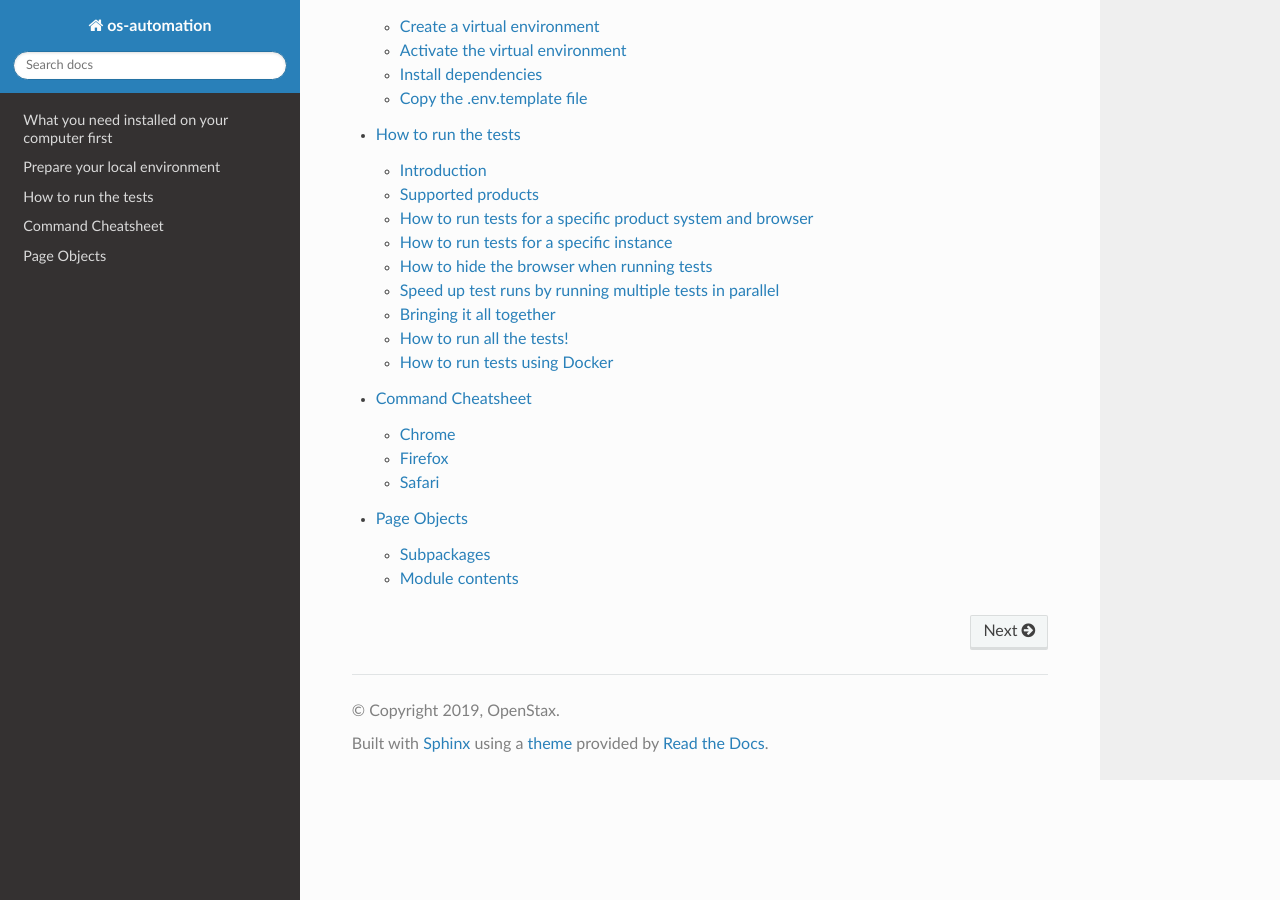
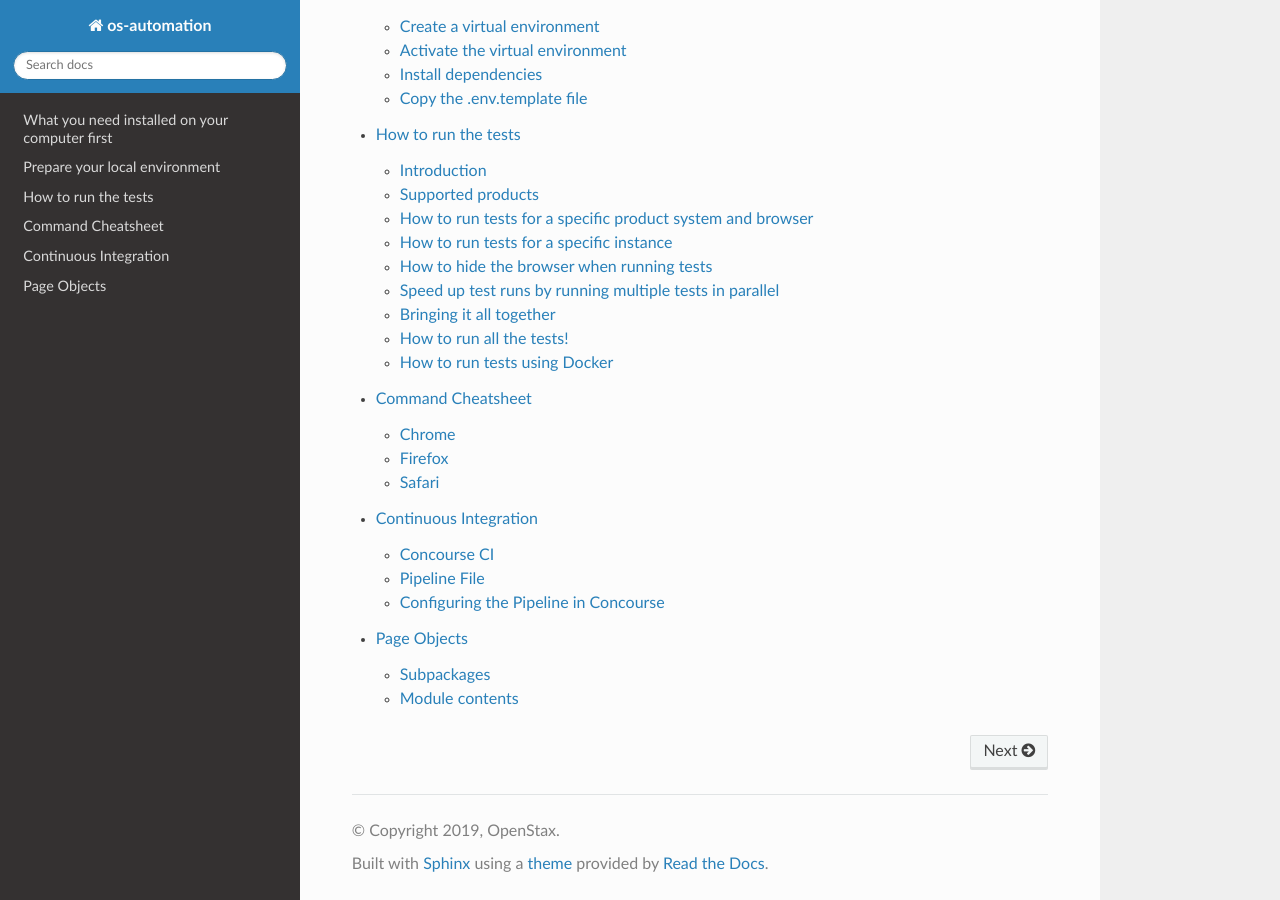
Before and after one commit to openstax/os-automation, a Sphinx documentation site: the page built from docs/index.rst, in a window 1280 px wide and 900 px high, scrolled down 701 px. Built offline with Sphinx 7.4.7 and the Read the Docs theme 2.0.0, drawn with Linux system fonts in a browser that asks for light colours; some of the changed lines change nothing that is shown.

Commit message:
added documentation about the concourse pipeline to the docs

```diff
--- /dev/null
+++ b/docs/ci.rst
@@ -0,0 +1,119 @@
+.. _ci:
+
+######################
+Continuous Integration
+######################
+
+os-automation uses a combination of Concourse CI and CircleCI to run tests upon
+the detection of new deployments. The tasks that are used to do this are executed
+within a pipeline and are run one after the other. Concourse CI acts as the
+"listener" for new deployments. When a new deployment is detected it will
+execute a task that starts the UI tests in Circle CI for the environment that has
+a new deployment.
+
+Concourse CI
+============
+
+.. seealso::
+   It's recommended that the `Concourse Tutorial <https://concoursetutorial.com/>`_
+   by Stark and Wayne be done in order to understand how Concourse CI works or if
+   there are any maintenance tasks to update the pipeline.
+
+We'll cover Concourse CI from a high level by going over the pipeline file for ``os-web``.
+
+Pipeline File
+=============
+
+Concourse CI pipeline configuration is all done using yaml. Here is the pipeline file for
+running os-web UI tests in CircleCI:
+
+.. literalinclude:: ../.concourse/ui-tests-os-web.pipeline.yml
+   :language: yaml
+   :linenos:
+
+When looking at the pipeline file from a high level it's useful to drop down towards
+the end of the file and look at each of the steps that will be executed as part of the
+the pipeline.
+
+Below are all the steps that are defined in the ``jobs`` area:
+
+.. literalinclude:: ../.concourse/ui-tests-os-web.pipeline.yml
+   :language: yaml
+   :emphasize-lines: 4,6,7,9,11
+   :lines: 31-44
+   :linenos:
+
+Each of the highlighted lines is a step in the pipeline that will get executed sequentially.
+
+The first is a ``get`` step. If you refer to the top of the file you'll see this
+is named after a resource called ``listen-os-cms``. This resource is configured as a
+slack resource that is configured to listen to the ``#deployments`` channel for the
+specified regular expression shown below:
+
+.. literalinclude:: ../.concourse/ui-tests-os-web.pipeline.yml
+   :language: yaml
+   :emphasize-lines: 7
+   :lines: 10-16
+   :linenos:
+
+When a message is detected that matches this regular expression the pipeline will
+be triggered as is shown by ``trigger: true``. This step also saves a couple files
+we'll use in later steps. It saves ``listen-os-cms/message_text`` which has all
+the text of the message, ``listen-os-cms/message_text_0`` which has the instance, and
+``listen-os-cms/message_text_1`` which has the instance@sha specification.
+
+The next step which is labeled ``get: os-automation`` is a git resource which pulls
+over the source code of the os-automation repository. The source code will be used
+later in the pipeline to run tasks.
+
+The ``task: defer-to-circle`` is defined in the task file shown in that step. That's
+why we do a ``get`` step to get the source code of os-automation, to be able to access
+those files and run the script. This step runs a python script that reads in the instance,
+sends a POST request to CircleCI to start tests for ``os-web`` for that instance.
+
+.. literalinclude:: ../.concourse/tasks/test-osweb-ui-circleci/script.py
+   :language: python
+   :lines: 48-55
+   :linenos:
+
+The ``task: create-version-message`` takes a template of text and fills it in to
+be posted to the ``#qa-stream`` channel to show that a deployment was detected
+and a link to the Circle CI job that was started.
+
+.. literalinclude:: ../.concourse/tasks/version-message/script.py
+   :language: python
+   :lines: 13-24
+   :linenos:
+
+The ``put: notify`` step posts the message created in the previous step to slack.
+
+Configuring the Pipeline in Concourse
+=====================================
+
+Installing fly
+--------------
+
+In order to update the pipeline or add the pipeline to a Concourse server you must
+first have the ``fly`` cli tool installed on your machine. You can get this tool
+by visiting `https://concourse-dev0.openstax.org <https:/concourse-dev0.openstax.org`_
+and clicking the appropriate operating system from the home page.
+
+Log into Concourse
+------------------
+
+Use the fly cli tool to login to Concourse.
+
+.. code-block:: bash
+
+   fly -t dev0 login -c https://concourse-dev0.openstax.org
+
+A browser will open where you can login to the server using ldap.
+
+Update or upload the Pipeline
+-----------------------------
+
+Use the set-pipeline command to upload/update the pipeline to Concourse.
+
+.. code-block:: bash
+
+   fly -t dev0 set-pipeline -p ui-tests-os-web -c ./concourse/ui-tests-os-web.pipeline.yml
--- a/docs/index.rst
+++ b/docs/index.rst
@@ -28,4 +28,5 @@
    local_dev
    run_tests
    cheatsheet
+   ci
    pages/pages
```
